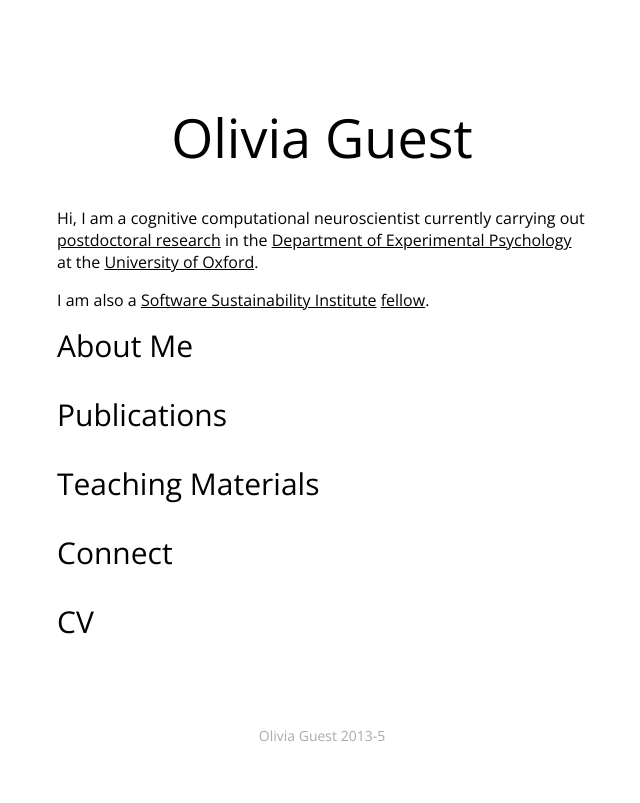
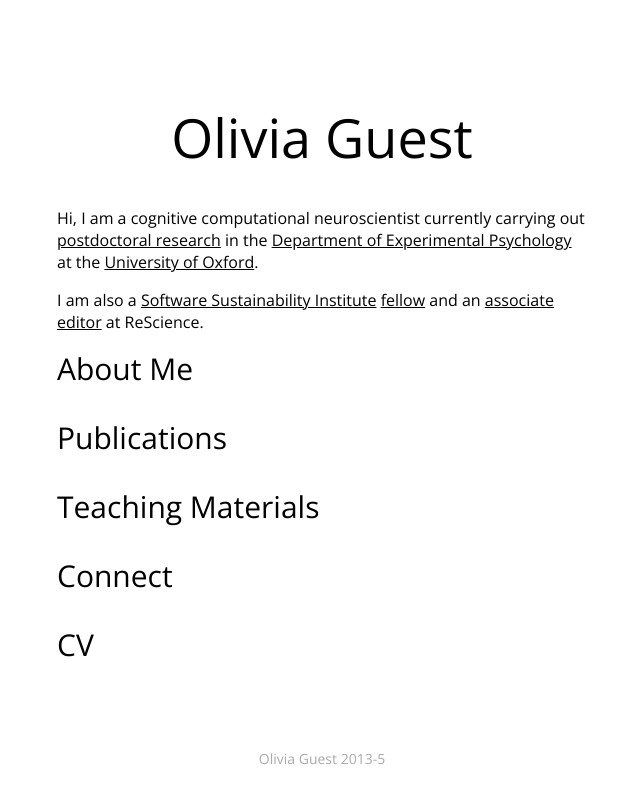
Before and after one commit to oliviaguest/oliviaguest.github.io, a Jekyll site: the page built from index.html, in a window 1280 px wide. Shown: the top 803 px of the page, without its empty margins (318-958 px from the left). Built offline with Jekyll 4.4.1, drawn with Linux system fonts in a browser that asks for light colours; nearby versions of some CDN libraries.

Commit message:
Update index.html

```diff
--- a/index.html
+++ b/index.html
@@ -12,7 +12,7 @@ layout: default
 
 
 <div id="description">
-      <p>Hi, I am a cognitive computational neuroscientist currently carrying out <a href="//www.psy.ox.ac.uk/team/researchers/olivia-guest">postdoctoral research</a> in the <a href="//www.psy.ox.ac.uk/">Department of Experimental Psychology</a> at the <a href="//www.ox.ac.uk/">University of Oxford</a>.</p> I am also a <a href="//www.software.ac.uk/">Software Sustainability Institute</a> <a href="//software.ac.uk/fellows/olivia-guest">fellow</a>.
+      <p>Hi, I am a cognitive computational neuroscientist currently carrying out <a href="//www.psy.ox.ac.uk/team/researchers/olivia-guest">postdoctoral research</a> in the <a href="//www.psy.ox.ac.uk/">Department of Experimental Psychology</a> at the <a href="//www.ox.ac.uk/">University of Oxford</a>.</p> I am also a <a href="//www.software.ac.uk/">Software Sustainability Institute</a> <a href="//software.ac.uk/fellows/olivia-guest">fellow</a> and an <a href="//rescience.github.io/board/">associate editor</a> at <href="//rescience.github.io/">ReScience</href>.
 </div>
 
 <div id="index">
```
